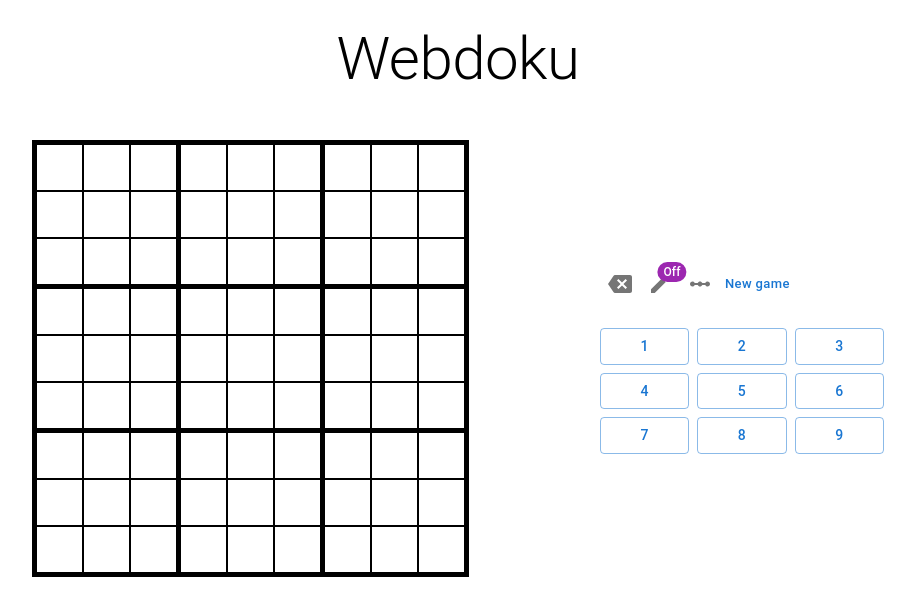
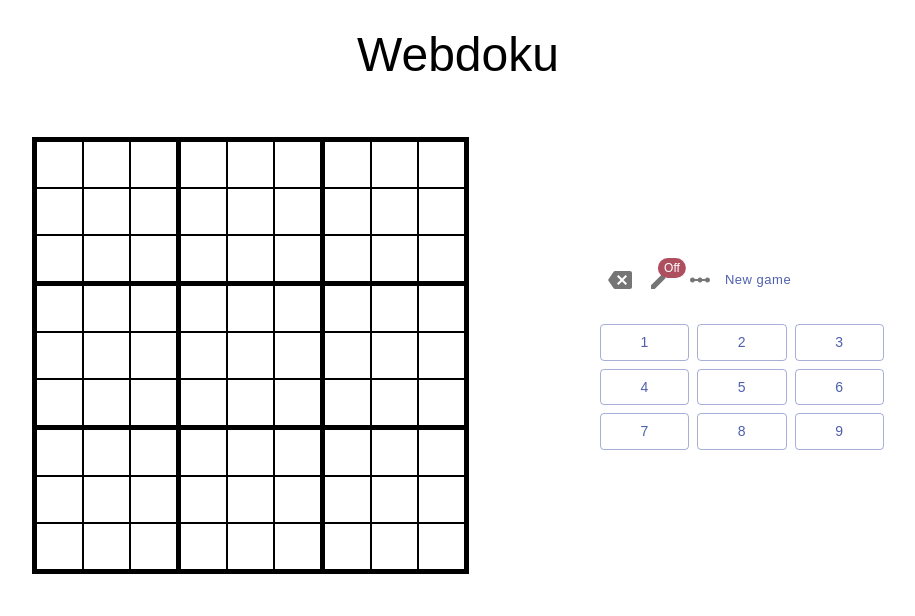
Before and after one commit to scooterh4/webdoku, a React (Create React App) app: page / in a window 1280 px wide. Shown: the top 616 px of the page, without its empty margins (182-1097 px from the left). Built offline with nearby package versions, Linux system fonts and the light colour scheme; no server answers.

Commit message:
add MUI theme

```diff
--- a/src/App.tsx
+++ b/src/App.tsx
@@ -1,15 +1,66 @@
 import { ToastContainer } from "react-toastify"
 import AppLayout from "./ui/app-layout"
-import { Container } from "@mui/material"
+import { Container, ThemeProvider, createTheme } from "@mui/material"
 import { SudokuProvider } from "./context/app-context"
+
+const theme = createTheme({
+  typography: {
+    fontFamily: "Plus Jakarta Sans, arial, sans-serif",
+    h1: {
+      fontWeight: 700,
+      fontSize: "5rem",
+    },
+    h2: {
+      fontSize: "3rem",
+    },
+    h3: {
+      fontSize: "2.5rem",
+      fontWeight: 500,
+    },
+    button: {
+      letterSpacing: ".5px",
+      color: "#EAE0D5",
+    },
+    subtitle2: {
+      color: "#888888",
+    },
+  },
+  palette: {
+    primary: {
+      main: "#4F60AE",
+    },
+    secondary: {
+      main: "#AE4F60",
+    },
+    success: {
+      main: "#60AE4F",
+      contrastText: "#ffffff",
+    },
+    background: {
+      paper: "#EAE0D5",
+      default: "#EAE0D5",
+    },
+  },
+  components: {
+    MuiButton: {
+      styleOverrides: {
+        root: {
+          textTransform: "none",
+        },
+      },
+    },
+  },
+})
 
 function App() {
   return (
     <Container maxWidth={"md"}>
-      <ToastContainer position="top-center" theme="colored" />
-      <SudokuProvider>
-        <AppLayout />
-      </SudokuProvider>
+      <ThemeProvider theme={theme}>
+        <ToastContainer position="top-center" theme="colored" />
+        <SudokuProvider>
+          <AppLayout />
+        </SudokuProvider>
+      </ThemeProvider>
     </Container>
   )
 }
```
